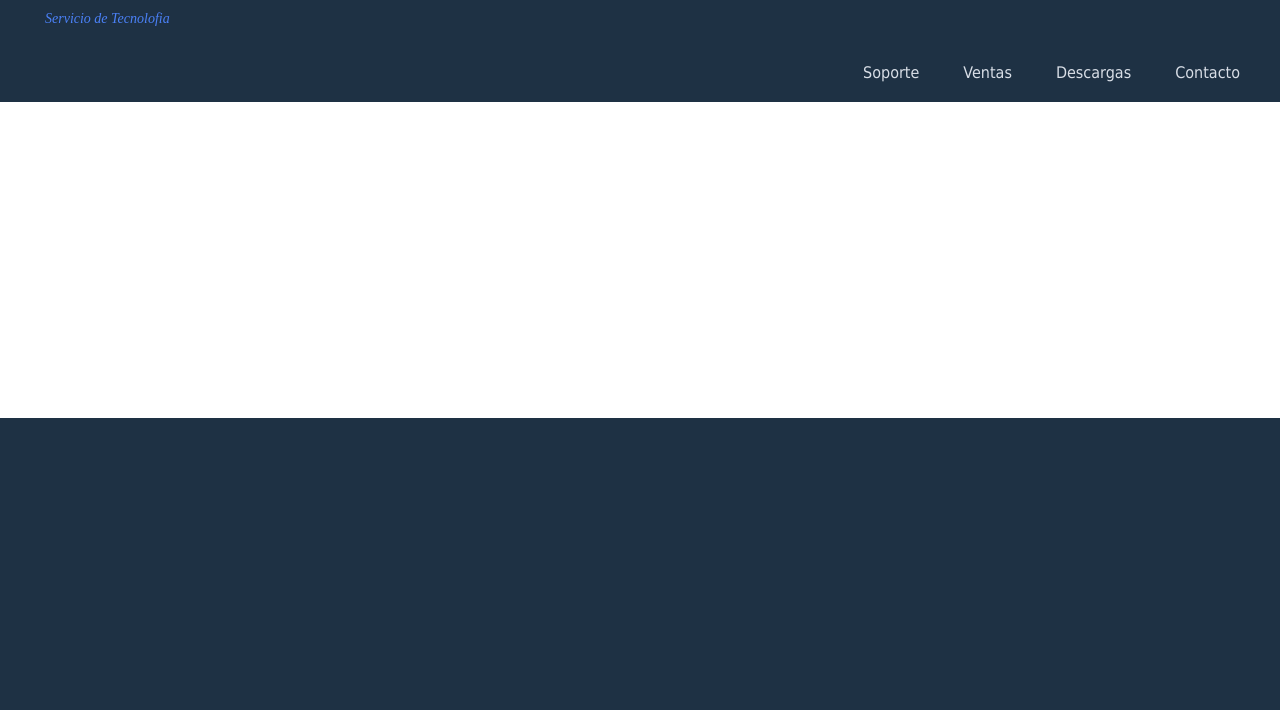
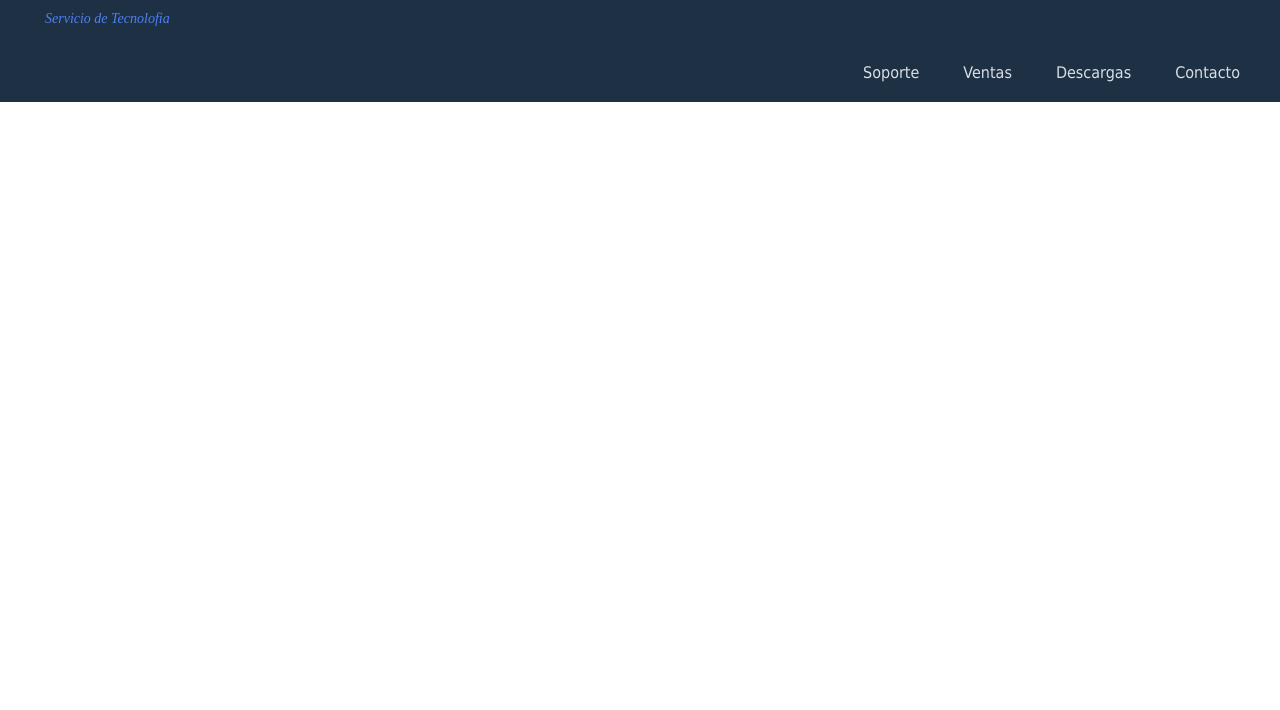
Before and after one commit to enriquerosario/frontend, a website: page index.html in a window 1280 px wide. Shown: the part 90-800 px from the top of the page. Drawn offline with Linux system fonts and the light colour scheme.

Commit message:
Update style.css

```diff
--- a/css/style.css
+++ b/css/style.css
@@ -7,7 +7,7 @@ header {
 }
 
 main {
-    height: 300px;
+    height: 1900px;
 }
 
 footer {
```
